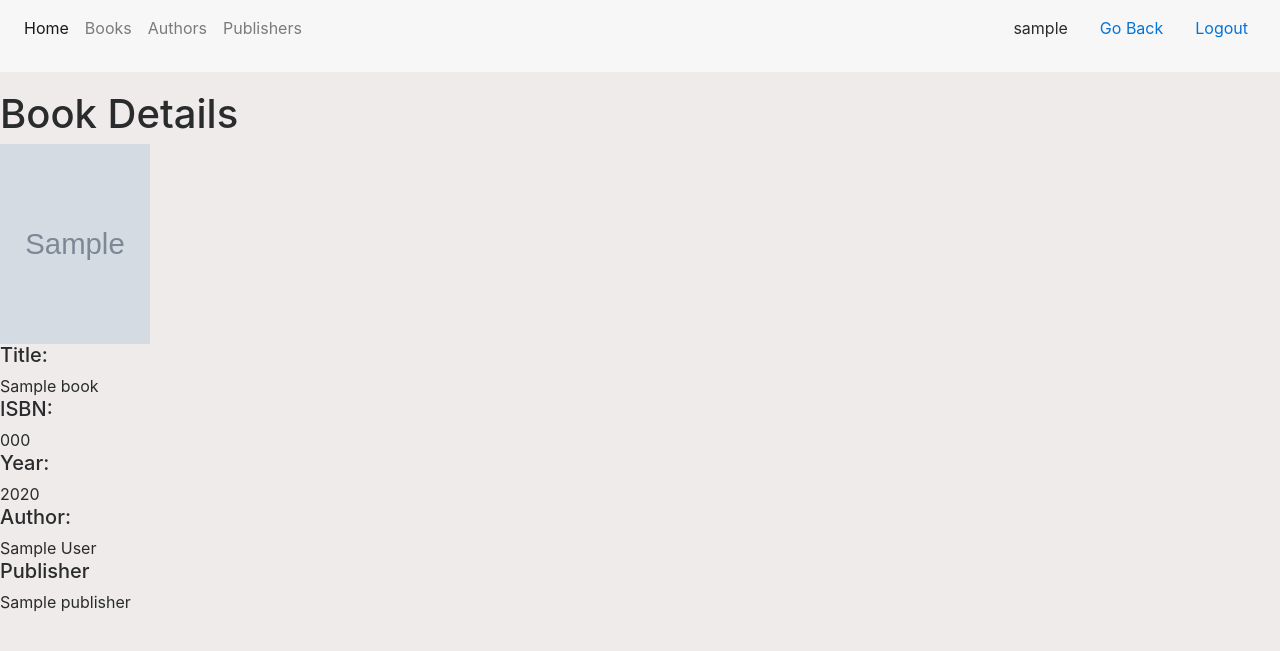
After one commit to Stivi7/Django-BookStore-app, a Django app: page /books/1/ in a window 1280 px wide. The commit adds this page. Shown: the top 651 px of the page. Run offline with Django 3.2, Linux system fonts and the light colour scheme; a user stored in the database is signed in; tables that the repository leaves empty hold one stand-in row (values such as "Sample post"); grey boxes marked "Sample" are stand-in pictures; some libraries are stand-ins or nearby versions.

Commit message:
file upload

```diff
--- a/bookstore/settings.py
+++ b/bookstore/settings.py
@@ -147,3 +147,6 @@ REST_FRAMEWORK = {
         'rest_framework.authentication.TokenAuthentication',
     )
 }
+
+MEDIA_ROOT = os.path.join(BASE_DIR, 'media')
+MEDIA_URL = '/media/'
--- a/bookstore/urls.py
+++ b/bookstore/urls.py
@@ -20,6 +20,8 @@ from library import views
 from rest_framework import routers
 from api import views as api_views
 from rest_framework.authtoken.views import obtain_auth_token
+from django.conf import settings
+from django.conf.urls.static import static
 
 #api router
 router = routers.DefaultRouter()
@@ -47,3 +49,8 @@ urlpatterns += [
     url(r'^bookdetail/(?P<pk>[0-9]+)/$', api_views.BookDetail.as_view(), name='book-detail'),
     url(r'^publisherdetail/(?P<pk>[0-9]+)/$', api_views.PublisherDetail.as_view(), name='publisher-detail')
 ]
+
+
+if settings.DEBUG:
+    urlpatterns += static(settings.STATIC_URL, document_root=settings.STATIC_ROOT)
+    urlpatterns += static(settings.MEDIA_URL, document_root=settings.MEDIA_ROOT)
--- a/library/forms.py
+++ b/library/forms.py
@@ -6,7 +6,7 @@ from django.contrib.auth.models import User
 class BookForm(forms.ModelForm):
     class Meta:
         model = Book
-        fields = ['title', 'isbn', 'year', 'author', 'publisher']
+        fields = ['title', 'isbn', 'year', 'author', 'publisher', 'book_cover']
 
     #override the fields
     def __init__(self, *args, **kwargs):
--- a/library/models.py
+++ b/library/models.py
@@ -44,6 +44,7 @@ class Book(models.Model):
     year = models.IntegerField(null=True)
     author = models.ForeignKey(Author, on_delete=models.CASCADE)
     publisher = models.ForeignKey(Publisher, on_delete=models.CASCADE)
+    book_cover = models.FileField()
     owner = models.ForeignKey('auth.User', related_name='books', on_delete=models.CASCADE)
 
     def get_absolute_url(self):
--- /dev/null
+++ b/library/templates/details/bookDetails.html
@@ -0,0 +1,15 @@
+{% extends 'partials/base.html' %}
+{% block content %}
+<h1>Book Details</h1>
+<div>
+    <img src="{{ object.book_cover.url }}" width="150" height="200">
+</div>
+<div>
+<h5>Title:</h5> {{ object.title }}
+<h5>ISBN:</h5> {{ object.isbn }}
+<h5>Year:</h5> {{ object.year }}
+<h5>Author:</h5> {{ object.author }}
+<h5>Publisher</h5> {{ object.publisher }}
+</br>
+</div>
+{% endblock %}
--- a/library/templates/library/book_form.html
+++ b/library/templates/library/book_form.html
@@ -1,7 +1,7 @@
 {% extends 'partials/base.html' %}
 {% block content %}
 <h1 class="text-center">Add Books</h1>
-<form action="" method="post">
+<form action="" method="post" enctype="multipart/form-data">
     <div class="form-group wrapper" style="width:40%">
         {% csrf_token %} {% include 'library/form-template.html'%}
         <br/>
--- a/library/templates/library/book_list.html
+++ b/library/templates/library/book_list.html
@@ -15,7 +15,7 @@
 
                     <!-- Details -->
                     <div class="col-lg-8">
-                        {{book.title}}
+                        <a href="{% url 'library:book_details' book.id %}?next={{ request.path }}">{{book.title}}</a>
                     </div>
 
                     <!-- Actions -->
--- a/library/urls.py
+++ b/library/urls.py
@@ -20,6 +20,8 @@ urlpatterns = [
     url(r'^author/(?P<pk>[0-9]+)/$', views.AuthorDetails.as_view(), name='author_details'),
     #home/publisher/id
     url(r'^publisher/(?P<pk>[0-9]+)/$', views.PublisherDetails.as_view(), name='publisher_details'),
+    #home/books/id
+    url(r'^books/(?P<pk>[0-9]+)/$', views.BookDetails.as_view(), name='book_details'),
     #home/add
     url(r'^add$', views.AuthorCreate.as_view(), name="add"),
     #home/author/modify/id
--- a/library/views.py
+++ b/library/views.py
@@ -62,6 +62,11 @@ class AuthorDetails(LoginRequiredMixin, DetailView):
 class PublisherDetails(LoginRequiredMixin, DetailView):
     model = Publisher
     template_name = 'details/pubDetails.html'
+
+
+class BookDetails(LoginRequiredMixin, DetailView):
+    model = Book
+    template_name = 'details/bookDetails.html'
 
 #Add an author
 class AuthorCreate(LoginRequiredMixin, CreateView):
@@ -138,7 +143,7 @@ class BookCreate(LoginRequiredMixin, CreateView):
 #Modify a book
 class BookUpdate(UpdateView):
     model = Book
-    fields = ['title', 'isbn', 'year', 'author', 'publisher']
+    fields = ['title', 'isbn', 'year', 'author', 'publisher', 'book_cover']
 
 #Delete a book
 class BookDelete(LoginRequiredMixin, DeleteView):
```
Also changed, not shown: bookstore/media/1509008253197.jpg (added), bookstore/media/8wtmd5do4zrz.png (added), library/migrations/0001_initial.py.
